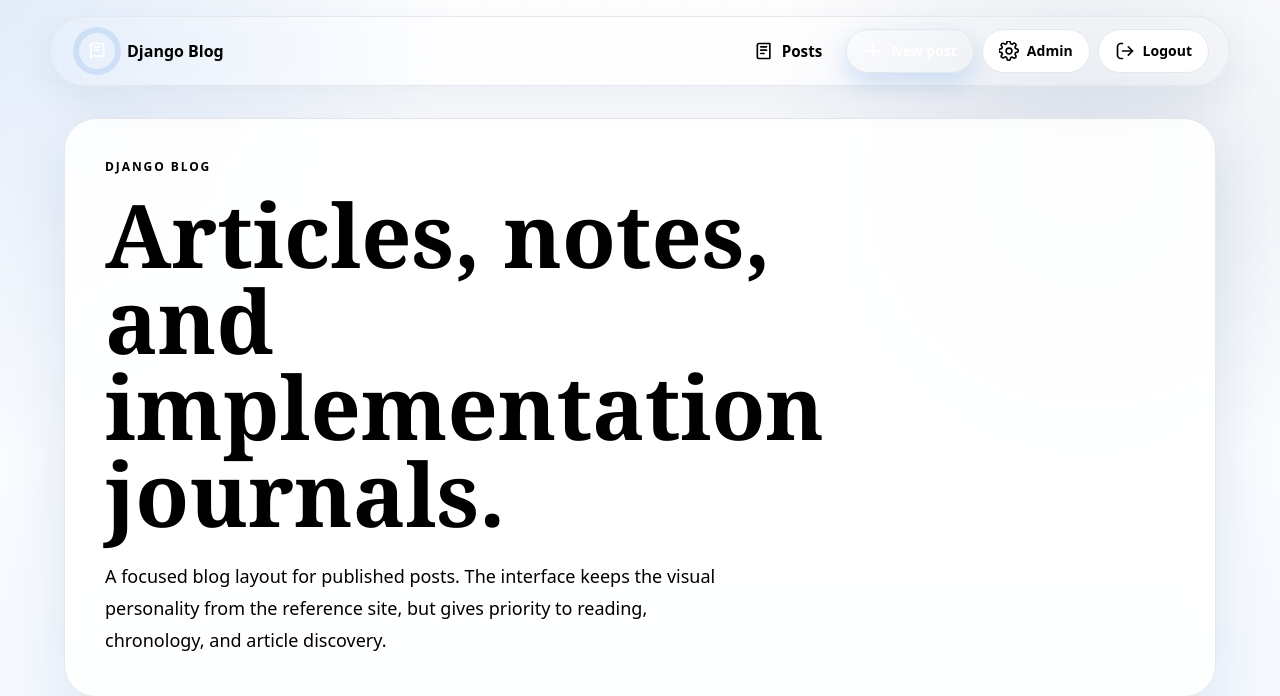
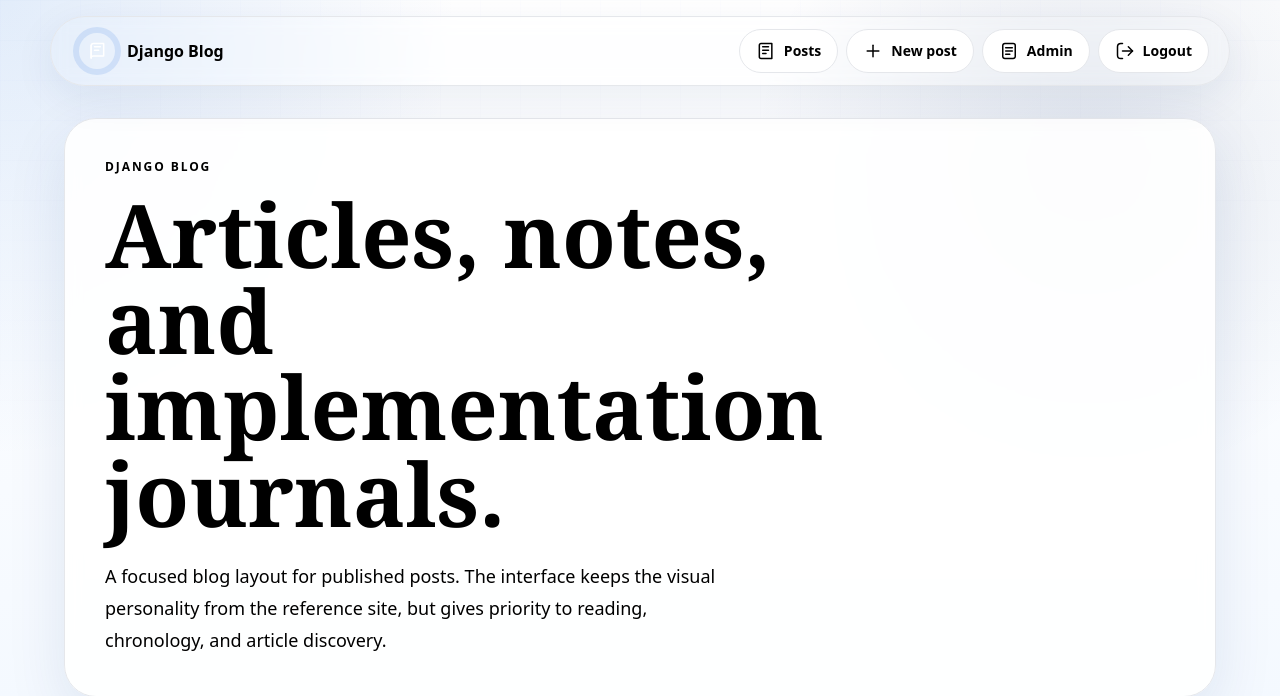
Before and after one commit to guikastner/Django01_blog, a Django app: page / in a window 1280 px wide. Shown: the top 696 px of the page. Run offline with Django 5.2, Linux system fonts and the light colour scheme; the visitor is signed in with stand-in values (Sample User, id 1); data that the repository does not hold is empty; some libraries are stand-ins or nearby versions.

Commit message:
Unify topbar icon styling

```diff
--- a/templates/base.html
+++ b/templates/base.html
@@ -39,7 +39,7 @@
         <div class="flex flex-col gap-3 lg:flex-row lg:items-center lg:justify-between">
           <a href="{% url 'blog:post_list' %}" class="inline-flex min-h-11 w-fit items-center gap-3 rounded-full px-2 pr-4 font-bold text-ink outline-none transition hover:text-brand focus-visible:ring-4 focus-visible:ring-brand/25">
             <span class="inline-flex h-9 w-9 items-center justify-center rounded-full bg-brand text-white shadow-[0_0_0_6px_rgba(18,103,216,0.12)]" aria-hidden="true">
-              <svg data-nav-icon="brand" class="h-5 w-5 stroke-current" viewBox="0 0 24 24" fill="none" stroke-width="2" stroke-linecap="round" stroke-linejoin="round">
+              <svg data-nav-icon="brand" class="h-5 w-5 stroke-current" viewBox="0 0 24 24" fill="none" stroke-width="1.8" stroke-linecap="round" stroke-linejoin="round">
                 <path d="M5 5.5A2.5 2.5 0 0 1 7.5 3H20v15H7.5A2.5 2.5 0 0 0 5 20.5z"></path>
                 <path d="M5 5.5v15"></path>
                 <path d="M9 7h7"></path>
@@ -49,8 +49,8 @@
             <span>Django Blog</span>
           </a>
           <nav aria-label="Primary navigation" class="flex flex-wrap items-center gap-2 text-[0.95rem] font-bold">
-            <a href="{% url 'blog:post_list' %}" class="inline-flex min-h-11 items-center gap-2 rounded-full px-4 text-ink transition hover:bg-soft hover:text-brand focus-visible:outline-none focus-visible:ring-4 focus-visible:ring-brand/25">
-              <svg data-nav-icon="posts" class="h-5 w-5 shrink-0 stroke-current text-brand" viewBox="0 0 24 24" fill="none" stroke-width="2" stroke-linecap="round" stroke-linejoin="round" aria-hidden="true">
+            <a href="{% url 'blog:post_list' %}" class="inline-flex min-h-11 items-center gap-2 rounded-full border border-line bg-white px-4 text-sm font-bold text-accent transition hover:-translate-y-0.5 hover:border-brand/30 hover:text-brand focus-visible:outline-none focus-visible:ring-4 focus-visible:ring-brand/25">
+              <svg data-nav-icon="posts" class="h-5 w-5 shrink-0 stroke-current text-brand" viewBox="0 0 24 24" fill="none" stroke-width="1.8" stroke-linecap="round" stroke-linejoin="round" aria-hidden="true">
                 <path d="M4 19.5V5a2 2 0 0 1 2-2h13v18H6a2 2 0 0 1-2-1.5z"></path>
                 <path d="M8 7h7"></path>
                 <path d="M8 11h7"></path>
@@ -59,8 +59,8 @@
               <span>Posts</span>
             </a>
             {% if perms.blog.add_post %}
-              <a href="{% url 'admin:blog_post_add' %}" class="inline-flex min-h-11 items-center gap-2 rounded-full border border-brand/20 bg-brand px-4 text-sm font-bold text-white shadow-[0_10px_24px_rgba(18,103,216,0.18)] transition hover:-translate-y-0.5 hover:bg-deep focus-visible:outline-none focus-visible:ring-4 focus-visible:ring-brand/25">
-                <svg data-nav-icon="new-post" class="h-5 w-5 shrink-0 stroke-current" viewBox="0 0 24 24" fill="none" stroke-width="2.25" stroke-linecap="round" stroke-linejoin="round" aria-hidden="true">
+              <a href="{% url 'admin:blog_post_add' %}" class="inline-flex min-h-11 items-center gap-2 rounded-full border border-line bg-white px-4 text-sm font-bold text-accent transition hover:-translate-y-0.5 hover:border-brand/30 hover:text-brand focus-visible:outline-none focus-visible:ring-4 focus-visible:ring-brand/25">
+                <svg data-nav-icon="new-post" class="h-5 w-5 shrink-0 stroke-current text-brand" viewBox="0 0 24 24" fill="none" stroke-width="1.8" stroke-linecap="round" stroke-linejoin="round" aria-hidden="true">
                   <path d="M12 5v14"></path>
                   <path d="M5 12h14"></path>
                 </svg>
@@ -69,7 +69,7 @@
             {% endif %}
             {% if post and perms.blog.change_post %}
               <a href="{% url 'admin:blog_post_change' post.pk %}" class="inline-flex min-h-11 items-center gap-2 rounded-full border border-line bg-white px-4 text-sm font-bold text-accent transition hover:-translate-y-0.5 hover:border-brand/30 hover:text-brand focus-visible:outline-none focus-visible:ring-4 focus-visible:ring-brand/25">
-                <svg data-nav-icon="edit-post" class="h-5 w-5 shrink-0 stroke-current text-brand" viewBox="0 0 24 24" fill="none" stroke-width="2" stroke-linecap="round" stroke-linejoin="round" aria-hidden="true">
+                <svg data-nav-icon="edit-post" class="h-5 w-5 shrink-0 stroke-current text-brand" viewBox="0 0 24 24" fill="none" stroke-width="1.8" stroke-linecap="round" stroke-linejoin="round" aria-hidden="true">
                   <path d="M12 20h9"></path>
                   <path d="M16.5 3.5a2.1 2.1 0 0 1 3 3L7 19l-4 1 1-4z"></path>
                 </svg>
@@ -78,9 +78,11 @@
             {% endif %}
             {% if user.is_staff %}
               <a href="{% url 'admin:index' %}" class="inline-flex min-h-11 items-center gap-2 rounded-full border border-line bg-white px-4 text-sm font-bold text-accent transition hover:-translate-y-0.5 hover:border-brand/30 hover:text-brand focus-visible:outline-none focus-visible:ring-4 focus-visible:ring-brand/25">
-                <svg data-nav-icon="admin" class="h-5 w-5 shrink-0 stroke-current text-brand" viewBox="0 0 24 24" fill="none" stroke-width="2" stroke-linecap="round" stroke-linejoin="round" aria-hidden="true">
-                  <path d="M12 15.5a3.5 3.5 0 1 0 0-7 3.5 3.5 0 0 0 0 7z"></path>
-                  <path d="M19.4 15a1.8 1.8 0 0 0 .36 1.98l.04.04a2.1 2.1 0 1 1-2.98 2.98l-.04-.04A1.8 1.8 0 0 0 14.8 19.6a1.8 1.8 0 0 0-1.08 1.64V21a2.1 2.1 0 1 1-4.2 0v-.06A1.8 1.8 0 0 0 8.4 19.3a1.8 1.8 0 0 0-1.98.36l-.04.04A2.1 2.1 0 1 1 3.4 16.7l.04-.04A1.8 1.8 0 0 0 3.8 14.7a1.8 1.8 0 0 0-1.64-1.08H2a2.1 2.1 0 1 1 0-4.2h.06A1.8 1.8 0 0 0 3.7 8.3a1.8 1.8 0 0 0-.36-1.98l-.04-.04A2.1 2.1 0 1 1 6.3 3.3l.04.04A1.8 1.8 0 0 0 8.3 3.7h.02A1.8 1.8 0 0 0 9.4 2.06V2a2.1 2.1 0 1 1 4.2 0v.06A1.8 1.8 0 0 0 14.7 3.7a1.8 1.8 0 0 0 1.98-.36l.04-.04A2.1 2.1 0 1 1 19.7 6.3l-.04.04A1.8 1.8 0 0 0 19.3 8.3v.02A1.8 1.8 0 0 0 20.94 9.4H21a2.1 2.1 0 1 1 0 4.2h-.06A1.8 1.8 0 0 0 19.4 15z"></path>
+                <svg data-nav-icon="admin" class="h-5 w-5 shrink-0 stroke-current text-brand" viewBox="0 0 24 24" fill="none" stroke-width="1.8" stroke-linecap="round" stroke-linejoin="round" aria-hidden="true">
+                  <path d="M4.5 5.5A2.5 2.5 0 0 1 7 3h10a2.5 2.5 0 0 1 2.5 2.5v13A2.5 2.5 0 0 1 17 21H7a2.5 2.5 0 0 1-2.5-2.5z"></path>
+                  <path d="M8 8h8"></path>
+                  <path d="M8 12h8"></path>
+                  <path d="M8 16h5"></path>
                 </svg>
                 <span>Admin</span>
               </a>
@@ -89,7 +91,7 @@
               <form method="post" action="{% url 'logout' %}">
                 {% csrf_token %}
                 <button type="submit" class="inline-flex min-h-11 items-center gap-2 rounded-full border border-line bg-white px-4 text-sm font-bold text-accent transition hover:-translate-y-0.5 hover:border-brand/30 hover:text-brand focus-visible:outline-none focus-visible:ring-4 focus-visible:ring-brand/25">
-                  <svg data-nav-icon="logout" class="h-5 w-5 shrink-0 stroke-current text-brand" viewBox="0 0 24 24" fill="none" stroke-width="2" stroke-linecap="round" stroke-linejoin="round" aria-hidden="true">
+                  <svg data-nav-icon="logout" class="h-5 w-5 shrink-0 stroke-current text-brand" viewBox="0 0 24 24" fill="none" stroke-width="1.8" stroke-linecap="round" stroke-linejoin="round" aria-hidden="true">
                     <path d="M9 21H7a4 4 0 0 1-4-4V7a4 4 0 0 1 4-4h2"></path>
                     <path d="m16 17 5-5-5-5"></path>
                     <path d="M21 12H9"></path>
@@ -98,8 +100,8 @@
                 </button>
               </form>
             {% else %}
-              <a href="{% url 'accounts:signup' %}" class="inline-flex min-h-11 items-center gap-2 rounded-full border border-brand/20 bg-soft px-4 text-sm font-bold text-accent transition hover:-translate-y-0.5 hover:border-brand/30 hover:text-brand focus-visible:outline-none focus-visible:ring-4 focus-visible:ring-brand/25">
-                <svg data-nav-icon="register" class="h-5 w-5 shrink-0 stroke-current text-brand" viewBox="0 0 24 24" fill="none" stroke-width="2" stroke-linecap="round" stroke-linejoin="round" aria-hidden="true">
+              <a href="{% url 'accounts:signup' %}" class="inline-flex min-h-11 items-center gap-2 rounded-full border border-line bg-white px-4 text-sm font-bold text-accent transition hover:-translate-y-0.5 hover:border-brand/30 hover:text-brand focus-visible:outline-none focus-visible:ring-4 focus-visible:ring-brand/25">
+                <svg data-nav-icon="register" class="h-5 w-5 shrink-0 stroke-current text-brand" viewBox="0 0 24 24" fill="none" stroke-width="1.8" stroke-linecap="round" stroke-linejoin="round" aria-hidden="true">
                   <path d="M16 21v-2a4 4 0 0 0-4-4H6a4 4 0 0 0-4 4v2"></path>
                   <circle cx="9" cy="7" r="4"></circle>
                   <path d="M19 8v6"></path>
@@ -108,7 +110,7 @@
                 <span>Register</span>
               </a>
               <a href="{% url 'login' %}" class="inline-flex min-h-11 items-center gap-2 rounded-full border border-line bg-white px-4 text-sm font-bold text-accent transition hover:-translate-y-0.5 hover:border-brand/30 hover:text-brand focus-visible:outline-none focus-visible:ring-4 focus-visible:ring-brand/25">
-                <svg data-nav-icon="login" class="h-5 w-5 shrink-0 stroke-current text-brand" viewBox="0 0 24 24" fill="none" stroke-width="2" stroke-linecap="round" stroke-linejoin="round" aria-hidden="true">
+                <svg data-nav-icon="login" class="h-5 w-5 shrink-0 stroke-current text-brand" viewBox="0 0 24 24" fill="none" stroke-width="1.8" stroke-linecap="round" stroke-linejoin="round" aria-hidden="true">
                   <path d="M15 3h2a4 4 0 0 1 4 4v10a4 4 0 0 1-4 4h-2"></path>
                   <path d="m10 17 5-5-5-5"></path>
                   <path d="M15 12H3"></path>
```
